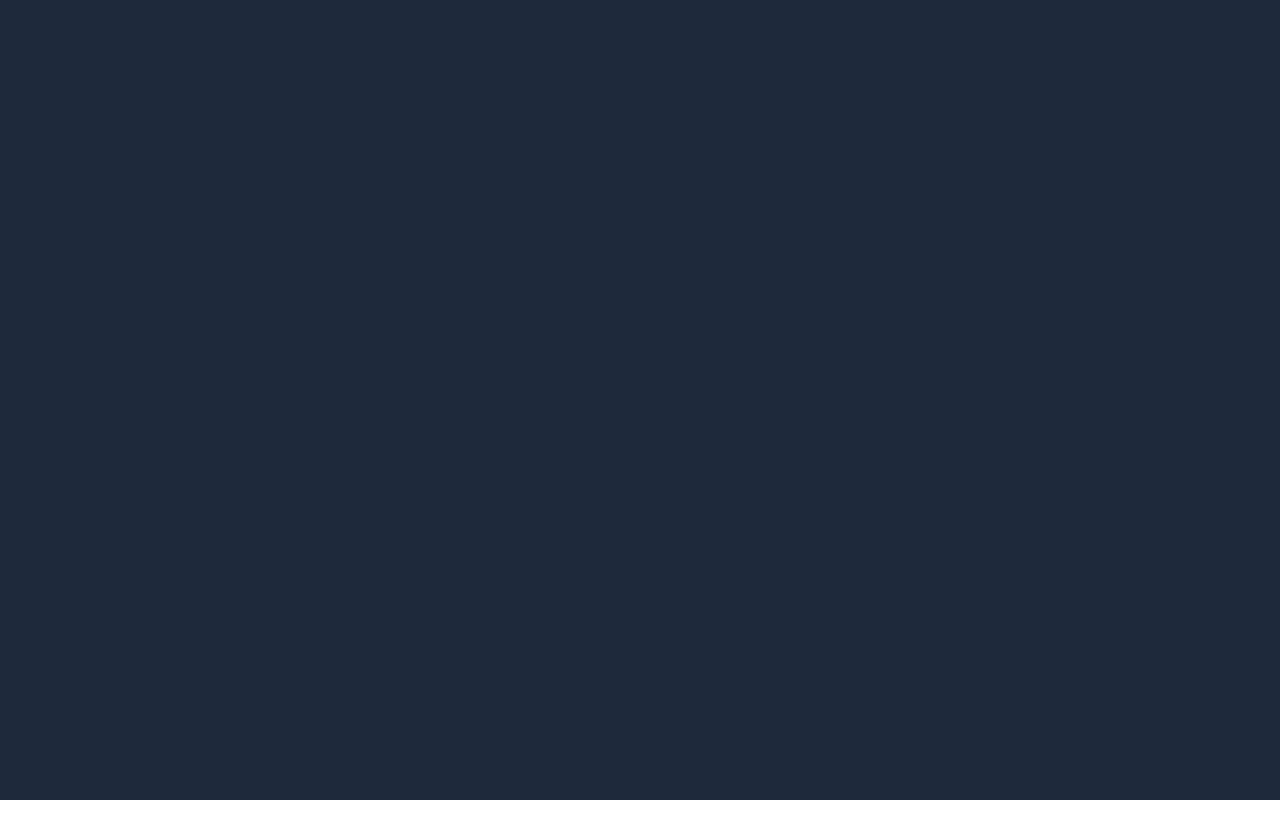
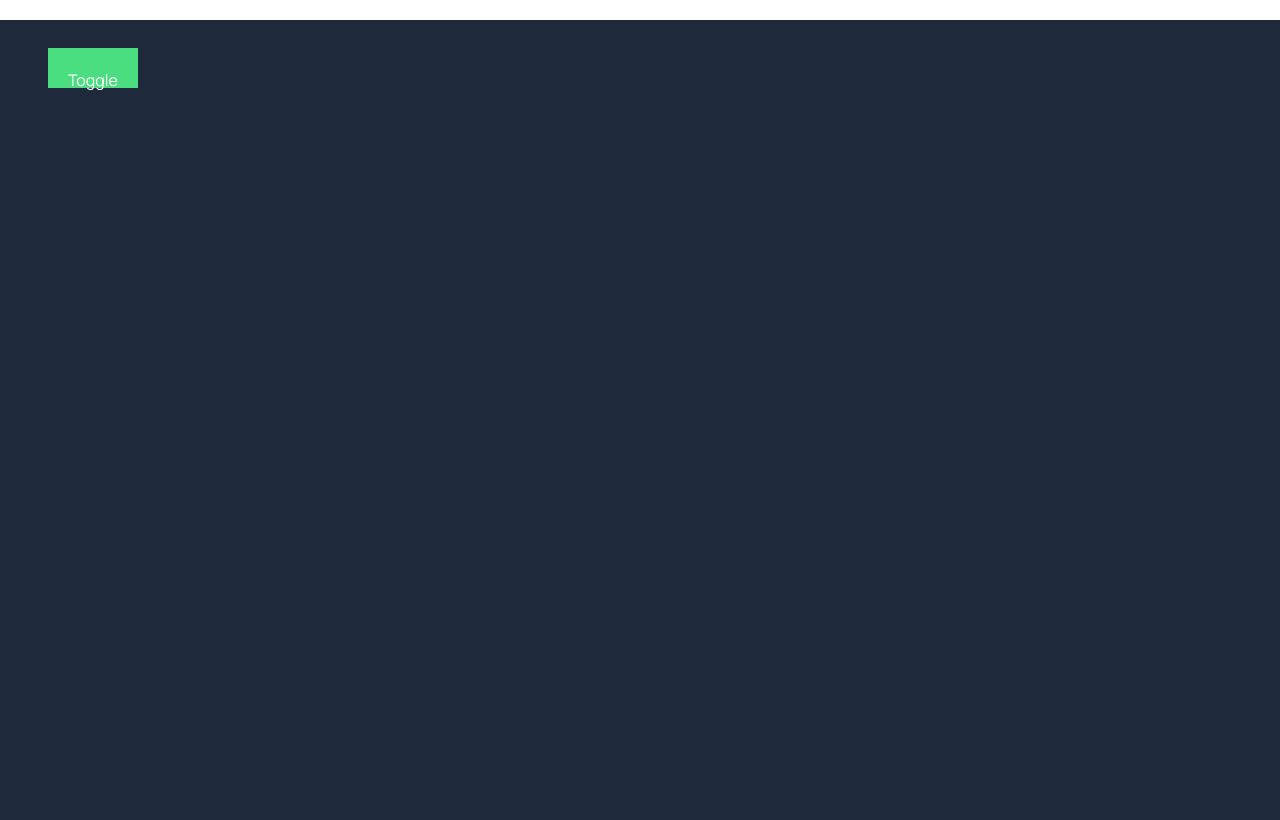
Before and after one commit to lennykioko/DeX, a Next.js app: page / in a window 1280 px wide. Built offline with nearby package versions, Linux system fonts and the light colour scheme.

Commit message:
Add context starter

```diff
--- /dev/null
+++ b/context/AppContext.js
@@ -0,0 +1,18 @@
+import React, { useState, useContext, createContext } from 'react'
+
+const AppContext = createContext()
+
+export function useAppContext() {
+  return useContext(AppContext)
+}
+
+export function AppContextProvider({ children }) {
+  const [isLoading, setIsLoading] = useState(false)
+
+  const context = {
+    isLoading,
+    setIsLoading,
+  }
+
+  return <AppContext.Provider value={context}>{children}</AppContext.Provider>
+}
--- a/pages/_app.jsx
+++ b/pages/_app.jsx
@@ -1,7 +1,12 @@
 import '../styles/globals.css'
+import { AppContextProvider } from '../context/AppContext'
 
 function MyApp({ Component, pageProps }) {
-  return <Component {...pageProps} />
+  return (
+    <AppContextProvider>
+      <Component {...pageProps} />
+    </AppContextProvider>
+  )
 }
 
 export default MyApp
--- a/pages/index.jsx
+++ b/pages/index.jsx
@@ -1,12 +1,26 @@
 import Head from 'next/head'
+import { useAppContext } from '../context/AppContext'
 
 const Home = () => {
+  const { isLoading, setIsLoading } = useAppContext()
+
+  console.log(isLoading)
+
   return (
     <div className="min-w-screen min-h-screen flex-col items-center justify-center bg-slate-800 text-white">
       <Head>
         <title>DeX</title>
         <link rel="icon" href="/favicon.ico" />
       </Head>
+
+      <div className="m-5 flex h-20 w-20 p-2">
+        <button
+          className="m-5 bg-green-400 p-5 "
+          onClick={() => setIsLoading(!isLoading)}
+        >
+          Toggle
+        </button>
+      </div>
     </div>
   )
 }
```
